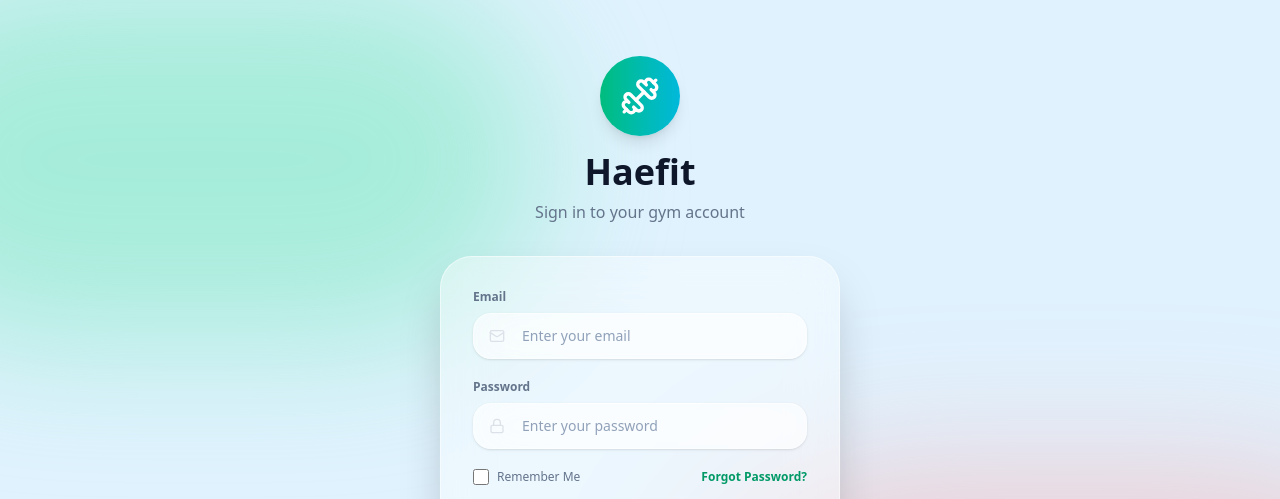
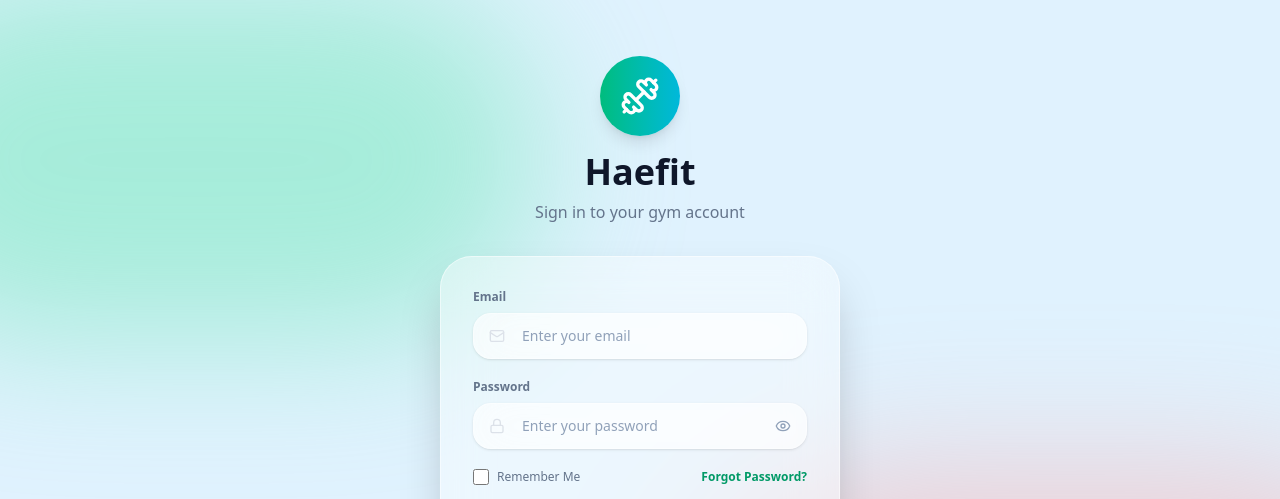
Before and after one commit to fareedhmubarak/FitFlow, a React (Vite) app: page /login in a window 1280 px wide. Shown: the top 499 px of the page. Built offline with nearby package versions, Linux system fonts and the light colour scheme; no server answers.

Commit message:
feat: Add show/hide password toggle + fix status bar black-translucent + v4 - Eye icon to show/hide password on login - Reverted to black-translucent status bar style for PWA - Added vite.config allowedHosts for ngrok - Increased gradient blob for notch coverage

```diff
--- a/index.html
+++ b/index.html
@@ -9,9 +9,15 @@
       html, body {
         background: linear-gradient(180deg, #6EE7B7 0%, #E0F2FE 8%, #E0F2FE 100%);
         min-height: 100vh;
+        min-height: 100dvh;
         min-height: -webkit-fill-available;
         margin: 0;
         padding: 0;
+      }
+      /* PWA: Extend content to edge, let React app handle safe area padding */
+      #root {
+        min-height: 100vh;
+        min-height: 100dvh;
       }
     </style>
 
@@ -65,11 +71,11 @@
             metaTheme.setAttribute('content', blob1);
           }
 
-          // Update status bar style based on theme (dark vs light)
-          var isDarkTheme = ['ocean', 'aurora', 'amoled', 'spotify', 'tiktok'].includes(savedTheme);
+          // For PWA: Always use black-translucent to let our gradient show through
+          // The gradient background itself provides the color, not the status bar style
           var statusBarMeta = document.querySelector('meta[name="apple-mobile-web-app-status-bar-style"]');
           if (statusBarMeta) {
-            statusBarMeta.setAttribute('content', isDarkTheme ? 'black-translucent' : 'default');
+            statusBarMeta.setAttribute('content', 'black-translucent');
           }
 
           // Add dark-theme class for dark themes
@@ -83,7 +89,7 @@
     <!-- PWA Meta Tags -->
     <meta name="viewport" content="width=device-width, initial-scale=1.0, maximum-scale=1.0, user-scalable=no, viewport-fit=cover" />
     <meta name="apple-mobile-web-app-capable" content="yes" />
-    <meta name="apple-mobile-web-app-status-bar-style" content="default" />
+    <meta name="apple-mobile-web-app-status-bar-style" content="black-translucent" />
     <meta name="apple-mobile-web-app-title" content="Haefit" />
     <meta name="application-name" content="Haefit" />
     <meta name="mobile-web-app-capable" content="yes" />
--- a/src/pages/auth/Login.tsx
+++ b/src/pages/auth/Login.tsx
@@ -3,7 +3,7 @@ import { useNavigate } from 'react-router-dom';
 import { useTranslation } from 'react-i18next';
 import { useAuthStore, OnboardingRequiredError } from '../../stores/authStore';
 import { motion } from 'framer-motion';
-import { Mail, Lock, AlertCircle, Dumbbell } from 'lucide-react';
+import { Mail, Lock, AlertCircle, Dumbbell, Eye, EyeOff } from 'lucide-react';
 import SocialLoginButtons from '../../components/auth/SocialLoginButtons';
 
 export default function Login() {
@@ -15,6 +15,7 @@ export default function Login() {
   const [password, setPassword] = useState('');
   const [error, setError] = useState('');
   const [isLoading, setIsLoading] = useState(false);
+  const [showPassword, setShowPassword] = useState(false);
 
   const handleSubmit = async (e: React.FormEvent) => {
     e.preventDefault();
@@ -122,13 +123,20 @@ export default function Login() {
                 <Lock className="absolute left-4 top-1/2 -translate-y-1/2 w-4 h-4 text-slate-400" />
                 <input
                   id="password"
-                  type="password"
+                  type={showPassword ? 'text' : 'password'}
                   required
                   value={password}
                   onChange={(e) => setPassword(e.target.value)}
                   placeholder={t('auth.passwordPlaceholder')}
-                  className="w-full pl-12 pr-4 py-3 rounded-[18px] bg-white/60 backdrop-blur-xl border border-white/40 text-[#0f172a] placeholder-slate-400 focus:outline-none focus:ring-2 focus:ring-emerald-500/50 shadow-sm text-sm"
+                  className="w-full pl-12 pr-12 py-3 rounded-[18px] bg-white/60 backdrop-blur-xl border border-white/40 text-[#0f172a] placeholder-slate-400 focus:outline-none focus:ring-2 focus:ring-emerald-500/50 shadow-sm text-sm"
                 />
+                <button
+                  type="button"
+                  onClick={() => setShowPassword(!showPassword)}
+                  className="absolute right-4 top-1/2 -translate-y-1/2 text-slate-400 hover:text-slate-600 focus:outline-none"
+                >
+                  {showPassword ? <EyeOff className="w-4 h-4" /> : <Eye className="w-4 h-4" />}
+                </button>
               </div>
             </div>
 
--- a/src/pages/dashboard/Dashboard.tsx
+++ b/src/pages/dashboard/Dashboard.tsx
@@ -231,9 +231,9 @@ export default function Dashboard() {
       style={{ backgroundColor: 'var(--theme-bg, #E0F2FE)' }}
     >
       {/* Static gradient blobs - CSS animation for better performance */}
-      {/* Positioned at -15% to extend into safe area/notch naturally */}
+      {/* Positioned at -25% to extend well into safe area/notch */}
       <div
-        className="fixed top-[-15%] left-[-15%] w-[70%] h-[55%] rounded-full blur-3xl opacity-40 pointer-events-none z-0 animate-blob"
+        className="fixed top-[-25%] left-[-20%] w-[80%] h-[65%] rounded-full blur-3xl opacity-50 pointer-events-none z-0 animate-blob"
         style={{ backgroundColor: 'var(--theme-blob-1, #6EE7B7)' }}
       />
       <div
@@ -285,7 +285,7 @@ export default function Dashboard() {
                 <path d="M20.57 14.86L22 13.43 20.57 12 17 15.57 8.43 7 12 3.43 10.57 2 9.14 3.43 7.71 2 5.57 4.14 4.14 2.71 2.71 4.14l1.43 1.43L2 7.71l1.43 1.43L2 10.57 3.43 12 7 8.43 15.57 17 12 20.57 13.43 22l1.43-1.43L16.29 22l2.14-2.14 1.43 1.43 1.43-1.43-1.43-1.43L22 16.29z"/>
               </svg>
             </motion.div>
-            <h1 className='text-lg font-bold' style={{ color: 'var(--theme-text-primary, #0f172a)' }}>Dashboard</h1>
+            <h1 className='text-lg font-bold' style={{ color: 'var(--theme-text-primary, #0f172a)' }}>Dashboard <span className="text-[10px] font-medium text-emerald-600 bg-emerald-100 px-1.5 py-0.5 rounded-full">v4</span></h1>
             <UserProfileDropdown />
           </div>
 
--- a/vite.config.ts
+++ b/vite.config.ts
@@ -10,4 +10,11 @@ export default defineConfig({
       '@': path.resolve(__dirname, './src'),
     },
   },
+  server: {
+    allowedHosts: [
+      'localhost',
+      '.ngrok-free.dev',  // Allow all ngrok subdomains
+      '.ngrok.io',        // Legacy ngrok domains
+    ],
+  },
 })
```
